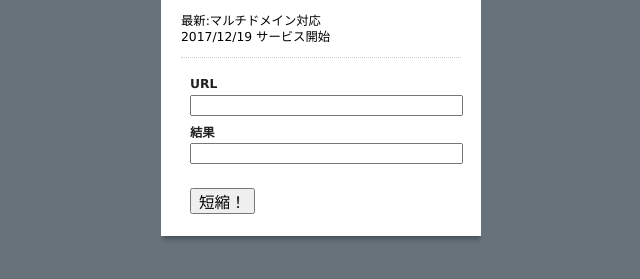
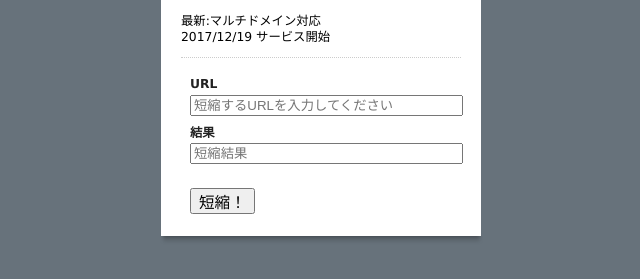
Before and after one commit to kouhei-ioroi/mizikaku, a Python web app: template templates/form.html in a window 1280 px wide. Shown: the part 200-479 px from the top of the page, without its empty margins (319-959 px from the left). Run offline with Jinja, Linux system fonts and the light colour scheme; the template is opened without the code that fills it, so the values that code supplies are empty.

Commit message:
プレースホルダと要素の指定ミスの修正

```diff
--- a/server.py
+++ b/server.py
@@ -22,10 +22,9 @@ class Application(tornado.web.Application):
             debug=True,
             )
         tornado.web.Application.__init__(self, handlers, **settings)
-
 class MainHandler(tornado.web.RequestHandler):
     def get(self):
-        self.render("form.html",url_list_math=len(url_list),url_short="短縮結果が返されます。")
+        self.render("form.html",url_list_math=len(url_list),url_short="")
     def post(self):
         url = self.get_argument("element_1")
         if url in url_list.values():
--- a/templates/form.html
+++ b/templates/form.html
@@ -29,7 +29,7 @@
 			<div class="form_description">
 			<h2>短く.ga</h2>
 			<p>短く.gaは個人によるURL短縮サービスです。</p>
-			<p>言語:Python フレームワーク:Tornado <br>製作時間:1時間 作成者:<a href="http://www.短く.ga/s?k=Ssqi6TTR" target="_blank">Kohe_Ioroi</a></p>
+			<p>言語:Python フレームワーク:Tornado <br>製作時間:1時間 作成者:<a href="http://mzkk.ga/s?k=Ssqi6TTR" target="_blank">Kohe_Ioroi</a></p>
 			<p>今までに短縮されたURL数:{{ url_list_math }}</p>
 			<p>最新:マルチドメイン対応<br>2017/12/19 サービス開始</p>
 		</div>
@@ -38,11 +38,11 @@
 					<li id="li_1" >
 		<label class="description" for="element_1">URL </label>
 		<div>
-			<input id="element_1" name="element_1" class="element text large" type="url" value="",placeholder="短縮するURLを入力してください",style="width:200px;height:100px;"/>
+			<input id="element_1" name="element_1" class="element text large" type="url" value="" placeholder="短縮するURLを入力してください"/>
 		</div>
 		<label class="description" for="element_1">結果 </label>
 		<div>
-			<input id="element_1" name="element_2" class="element text large" type="text" value="{{ url_short }}",placeholder="短縮結果",readonly="readonly",style="width:200px;height:100px;"/>
+			<input id="element_1" name="element_2" class="element text large" type="text" value="{{ url_short }}" placeholder="短縮結果" readonly="readonly"/>
 		</div>
 		</li>
 
```
